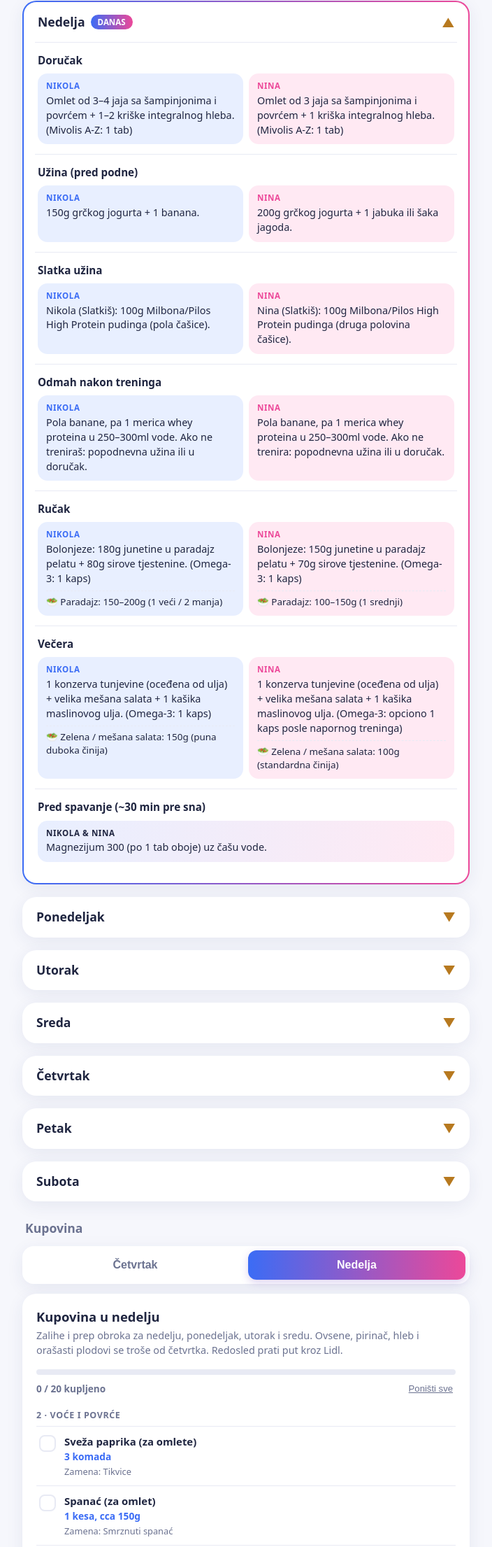
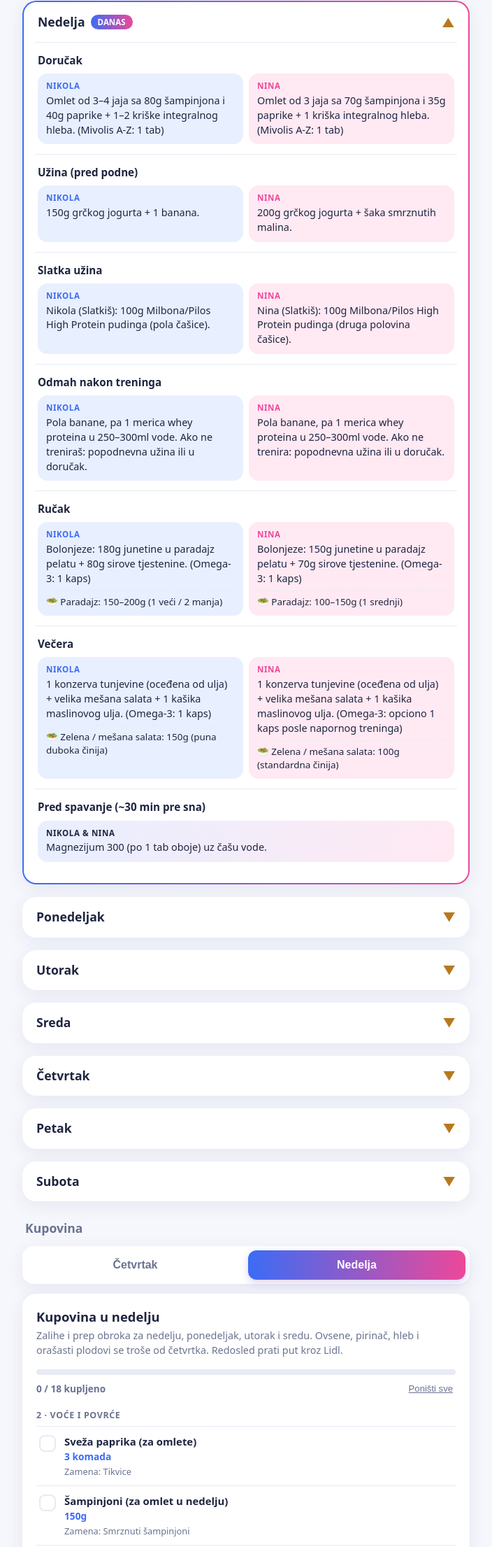
Before and after one commit to nikolailic97/meal-prep, a website: page index.html in a window 1280 px wide. Shown: the part 1530-3741 px from the top of the page at 70% size, without its empty margins (288-992 px from the left). Drawn offline with Linux system fonts and the light colour scheme.

Commit message:
small changes

```diff
--- a/index.html
+++ b/index.html
@@ -330,13 +330,13 @@ const RECIPES = {
   },
   omlet: {
     title: "Omlet sa povrćem",
-    ingredients: "Za 1 dan: 6 jaja (Nikola 3 + Nina 3), 1 paprika, šaka spanaća (~50g), pola crnog luka, 2 kriške integralnog hleba. Za 3 dana: 18 jaja, 3 paprike, 150g spanaća, 1.5 crni luk, 6 kriški hleba",
-    steps: "Papriku i luk iseckati i propržiti 2 min, dodati spanać. Umutiti jaja sa prstohvatom soli i preliti preko povrća. Peći sa obe strane. Nikola 3 jaja + 1 kriška hleba, Nina 3 jaja + 1 kriška hleba.",
+    ingredients: "Za 1 dan: 6 jaja (Nikola 3 + Nina 3), 150g paprike (Nikola 75g + Nina 75g, oko 1 paprika), pola crnog luka, 2 kriške integralnog hleba. Za 3 dana: 18 jaja, 450g paprike (3 paprike), 1.5 crni luk, 6 kriški hleba",
+    steps: "Papriku i luk iseckati i propržiti 2–3 min. Umutiti jaja sa prstohvatom soli i preliti preko povrća. Peći sa obe strane. Nikola 3 jaja + 75g paprike + 1 kriška hleba, Nina 3 jaja + 75g paprike + 1 kriška hleba.",
   },
   omletC: {
     title: "Omlet sa šampinjonima",
-    ingredients: "Za 1 dan: 6–7 jaja (Nikola 3–4 + Nina 3), 150g šampinjona, 1 paprika, pola crnog luka, 2–3 kriške integralnog hleba. Za 2 dana: 12–14 jaja, 300g šampinjona, 2 paprike, 1 crni luk, 4–6 kriški hleba",
-    steps: "Šampinjone iseći na listiće i pržiti na jakoj vatri 4–5 min dok ne upiju vodu. Dodati papriku i luk još 2 min. Umutiti jaja sa prstohvatom soli, preliti i peći sa obe strane. Nikola 3–4 jaja + 1–2 kriške hleba, Nina 3 jaja + 1 kriška hleba.",
+    ingredients: "Za 1 dan: 6–7 jaja (Nikola 3–4 + Nina 3), 150g šampinjona (Nikola 80g + Nina 70g), 75g paprike (Nikola 40g + Nina 35g), pola crnog luka, 2–3 kriške integralnog hleba. Za 2 dana: 12–14 jaja, 300g šampinjona, 150g paprike, 1 crni luk, 4–6 kriški hleba",
+    steps: "Šampinjone iseći na listiće i pržiti na jakoj vatri 4–5 min dok ne upiju vodu. Dodati papriku i luk još 2 min. Umutiti jaja sa prstohvatom soli, preliti i peći sa obe strane. Nikola 3–4 jaja + 80g šampinjona + 40g paprike + 1–2 kriške hleba, Nina 3 jaja + 70g šampinjona + 35g paprike + 1 kriška hleba.",
   },
   kasa: {
     title: "Ovsena kaša",
@@ -347,12 +347,12 @@ const RECIPES = {
 
 // obroci (n = Nikola, m = Nina, both = isti tekst za oboje)
 const MEAL = {
-  dorA: { name: "Doručak", n: "Omlet od 3 jaja sa povrćem (paprika, spanać, luk) + 1 kriška integralnog hleba + kafa bez šećera. (Mivolis A-Z: 1 tab)", m: "Omlet od 3 jaja sa povrćem (paprika, spanać, luk) + 1 kriška integralnog hleba + kafa bez šećera. (Mivolis A-Z: 1 tab)", recipe: "omlet" },
-  dorB: { name: "Doručak", n: "Zobene pahuljice u vodi (60g) + pola banane + cimet/kakao po želji + 10g J.D. Gross crne čokolade (jedna kockica). (Mivolis A-Z: 1 tab)", m: "Zobene pahuljice u vodi (40g) + šaka bobičastog voća + cimet po želji. (Mivolis A-Z: 1 tab)", recipe: "kasa" },
-  dorC: { name: "Doručak", n: "Omlet od 3–4 jaja sa šampinjonima i povrćem + 1–2 kriške integralnog hleba. (Mivolis A-Z: 1 tab)", m: "Omlet od 3 jaja sa šampinjonima i povrćem + 1 kriška integralnog hleba. (Mivolis A-Z: 1 tab)", recipe: "omletC" },
-  uzA: { name: "Užina (pred podne)", n: "150g grčkog jogurta + 1 banana.", m: "200g grčkog jogurta + 1 jabuka ili šaka jagoda." },
+  dorA: { name: "Doručak", n: "Omlet od 3 jaja sa 75g paprike i lukom + 1 kriška integralnog hleba + kafa bez šećera. (Mivolis A-Z: 1 tab)", m: "Omlet od 3 jaja sa 75g paprike i lukom + 1 kriška integralnog hleba + kafa bez šećera. (Mivolis A-Z: 1 tab)", recipe: "omlet" },
+  dorB: { name: "Doručak", n: "Zobene pahuljice u vodi (60g) + pola banane + cimet/kakao po želji + 10g J.D. Gross crne čokolade (jedna kockica). (Mivolis A-Z: 1 tab)", m: "Zobene pahuljice u vodi (40g) + šaka bobičastog voća + cimet po želji + 10g J.D. Gross crne čokolade (jedna kockica). (Mivolis A-Z: 1 tab)", recipe: "kasa" },
+  dorC: { name: "Doručak", n: "Omlet od 3–4 jaja sa 80g šampinjona i 40g paprike + 1–2 kriške integralnog hleba. (Mivolis A-Z: 1 tab)", m: "Omlet od 3 jaja sa 70g šampinjona i 35g paprike + 1 kriška integralnog hleba. (Mivolis A-Z: 1 tab)", recipe: "omletC" },
+  uzA: { name: "Užina (pred podne)", n: "150g grčkog jogurta + 1 banana.", m: "200g grčkog jogurta + šaka smrznutih malina." },
   uzB: { name: "Užina (pred podne)", n: "4 pirinčane galete + 4 listića pilećih/ćurećih prsa (cca 50g) + krastavac/paradajz.", m: "2 pirinčane galete + 2 listića pilećih/ćurećih prsa (cca 30g) + krastavac/paradajz." },
-  uzC: { name: "Užina (pred podne)", n: "Šaka pečenog neslanog kikirikija ili badema.", m: "Manja šaka badema ili lešnika." },
+  uzC: { name: "Užina (pred podne)", n: "Šaka pečenog neslanog badema.", m: "Manja šaka pečenog neslanog badema." },
   slat: { name: "Slatka užina", n: "Nikola (Slatkiš): 100g Milbona/Pilos High Protein pudinga (pola čašice).", m: "Nina (Slatkiš): 100g Milbona/Pilos High Protein pudinga (druga polovina čašice)." },
   whey: { name: "Odmah nakon treninga", n: "Pola banane, pa 1 merica whey proteina u 250–300ml vode. Ako ne treniraš: popodnevna užina ili u doručak.", m: "Pola banane, pa 1 merica whey proteina u 250–300ml vode. Ako ne trenira: popodnevna užina ili u doručak." },
   rucA: { name: "Ručak", n: "180g pečenog belog mesa + 70g sirovog pirinča (merenog pre kuvanja) + smrznuti miks povrća. (Omega-3: 1 kaps)", m: "150g pečenog belog mesa + 60g sirovog pirinča (merenog pre kuvanja) + 80–100g smrznutog kukuruza šećerca (kratko skuvanog). (Omega-3: 1 kaps)", recipe: "piletina" },
@@ -483,18 +483,15 @@ const SHOP = {
     sub: "Zalihe i prep obroka za četvrtak, petak i subotu (suva hrana ide za celu nedelju do srede). Redosled prati put kroz Lidl.",
     groups: [
       ["1 · Orašasti plodovi", [
-        ["Pečeni neslani kikiriki, Alesto", "1 pakovanje od 200g (Nikola, užina vikendom)", "Alesto pečeni neslani badem"],
-        ["Pečeni neslani badem ili lešnik, Alesto", "1 manje pakovanje (Nina, užina vikendom)", "Bilo koji neslani badem ili lešnik"],
+        ["Pečeni neslani badem, Alesto", "1 pakovanje od 200g (Nikola i Nina, užina vikendom)", "Alesto pečeni neslani kikiriki ili lešnik"],
       ]],
       ["2 · Voće i povrće", [
         ["Sveža paprika (za omlete)", "2 komada", "Tikvice"],
-        ["Spanać (za omlet)", "1 manja kesa, cca 100g", "Smrznuti spanać"],
         ["Svež kupus (za salate)", "1 manja glavica, cca 1 kg", "Gotova mešana salata u kesi iz frižidera"],
         ["Paradajz (za salate)", "cca 1 kg", "Čeri paradajz"],
         ["Krastavac (za salate)", "2 komada", "Sveža zelena paprika"],
         ["Limun", "1 kg", "Limunov sok iz flašice ili jabukovo sirće"],
-        ["Banane", "5 komada", "Jabuke"],
-        ["Jabuke", "1 komad", "Šaka jagoda"],
+        ["Banane", "5 komada", "Bilo koje zrele banane"],
         ["Crni luk i beli luk", "po 1 mrežica/pakovanje", "Granule belog/crnog luka iz kesice"],
       ]],
       ["3 · Suva hrana", [
@@ -503,7 +500,7 @@ const SHOP = {
         ["Pirinčane galete (obične ili sa susamom), Sondey", "1–2 pakovanja (treba ~12 do subote: četvrtak 6 + subota 6)", "Sondey kukuruzne galete"],
       ]],
       ["3a · Slatkiši", [
-        ["J.D. Gross crna čokolada", "1 tabla (10g dnevno za Nikolu: četvrtak, subota, utorak)", "Bilo koja crna čokolada 70%+"],
+        ["J.D. Gross crna čokolada", "1 tabla (10g dnevno za Nikolu i 10g za Ninu: četvrtak, subota, utorak)", "Bilo koja crna čokolada 70%+"],
       ]],
       ["4 · Mesni proizvodi", [
         ["Mleveno juneće meso (nemasno), Sveže meso Lidl", "1.2 kg (700g bolonjeze za vikend + 450g za ručak u četvrtak)", "2 pakovanja od po 500g"],
@@ -540,13 +537,11 @@ const SHOP = {
     groups: [
       ["2 · Voće i povrće", [
         ["Sveža paprika (za omlete)", "3 komada", "Tikvice"],
-        ["Spanać (za omlet)", "1 kesa, cca 150g", "Smrznuti spanać"],
         ["Šampinjoni (za omlet u nedelju)", "150g", "Smrznuti šampinjoni"],
         ["Svež kupus (za salate)", "1 manja glavica, cca 1 kg", "Gotova mešana salata u kesi iz frižidera"],
         ["Paradajz (za salate)", "cca 1 kg", "Čeri paradajz"],
         ["Krastavac (za salate)", "3 komada", "Sveža zelena paprika"],
-        ["Banane", "8 komada", "Jabuke"],
-        ["Jabuke", "2 komada", "Šaka jagoda"],
+        ["Banane", "8 komada", "Bilo koje zrele banane"],
       ]],
       ["3 · Suva hrana", [
         ["Pirinčane galete (obične ili sa susamom), Sondey", "1 pakovanje, samo ako je ostalo manje od 6 komada (užina u utorak)", "Sondey kukuruzne galete"],
```
